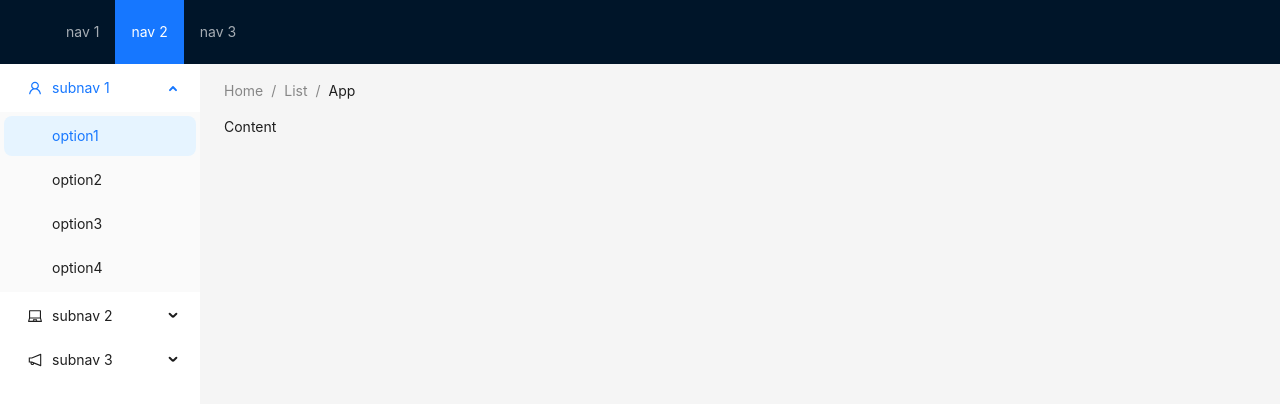
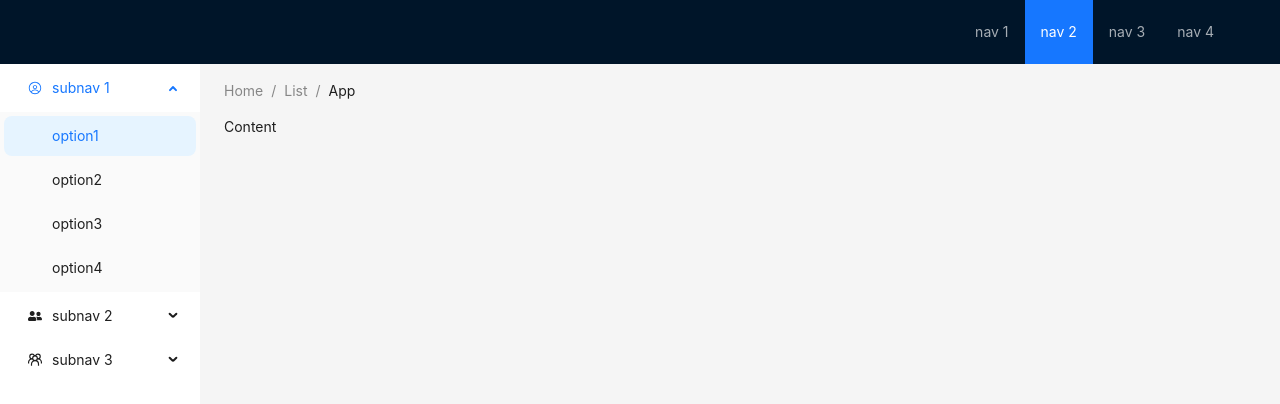
Before and after one commit to phamLinh98/pac-pac-sn, a React (Vite) app: page / in a window 1280 px wide. Shown: the top 404 px of the page. Built offline with nearby package versions, Linux system fonts and the light colour scheme.

Commit message:
fix padding and add icon

```diff
--- a/package.json
+++ b/package.json
@@ -14,6 +14,7 @@
     "antd": "^5.21.6",
     "react": "^18.3.1",
     "react-dom": "^18.3.1",
+    "react-icons": "^5.3.0",
     "react-router-dom": "^6.28.0"
   },
   "devDependencies": {
--- a/src/MainComponent/LayoutComponent.jsx
+++ b/src/MainComponent/LayoutComponent.jsx
@@ -1,17 +1,15 @@
 import React from "react";
-import {
-  LaptopOutlined,
-  NotificationOutlined,
-  UserOutlined,
-} from "@ant-design/icons";
+
 import { Breadcrumb, Layout, Menu, theme } from "antd";
+import { FaUserFriends } from "react-icons/fa";
+import { RxAvatar } from "react-icons/rx";
+import { GrGroup } from "react-icons/gr";
 const { Header, Content, Sider } = Layout;
-const items1 = ["1", "2", "3"].map((key) => ({
+const items1 = ["1", "2", "3", "4"].map((key) => ({
   key,
   label: `nav ${key}`,
 }));
-const items2 = [UserOutlined, LaptopOutlined, NotificationOutlined].map(
-  (icon, index) => {
+const items2 = [RxAvatar, FaUserFriends, GrGroup].map((icon, index) => {
   const key = String(index + 1);
   return {
     key: `sub${key}`,
@@ -25,22 +23,21 @@ const items2 = [UserOutlined, LaptopOutlined, NotificationOutlined].map(
       };
     }),
   };
-  }
-);
+});
+
 export const LayoutComponent = () => {
   const {
     token: { colorBgContainer },
   } = theme.useToken();
   return (
-    <Layout
-      style={{
-        padding: "0", // Loại bỏ padding
-      }}
-    >
+    <Layout style={{ height: "100vh" }}>
       <Header
         style={{
           display: "flex",
           alignItems: "center",
+          position: "fixed",
+          width: "100%",
+          zIndex: 1,
         }}
       >
         <div className="demo-logo" />
@@ -52,14 +49,21 @@ export const LayoutComponent = () => {
           style={{
             flex: 1,
             minWidth: 0,
+            display: "flex",
+            justifyContent: "flex-end", // Căn các items1 sang phải
           }}
         />
       </Header>
-      <Layout>
+
+      <Layout style={{ marginTop: 64 }}>
         <Sider
           width={200}
           style={{
             background: colorBgContainer,
+            position: "fixed",
+            height: "100vh",
+            left: 0,
+            top: 64,
           }}
         >
           <Menu
@@ -75,7 +79,10 @@ export const LayoutComponent = () => {
         </Sider>
         <Layout
           style={{
+            marginLeft: 200,
             padding: "0 24px 24px",
+            overflow: "auto",
+            height: "calc(100vh - 64px)",
           }}
         >
           <Breadcrumb
@@ -98,7 +105,7 @@ export const LayoutComponent = () => {
             style={{
               padding: 0,
               margin: 0,
-              minHeight: "100vh",
+              minHeight: "100%",
               background: "none",
             }}
           >
```
Also changed, not shown: 1 other file (tests, documents, lock files or other folders). Lines whose indentation alone changed are shown as unchanged.
